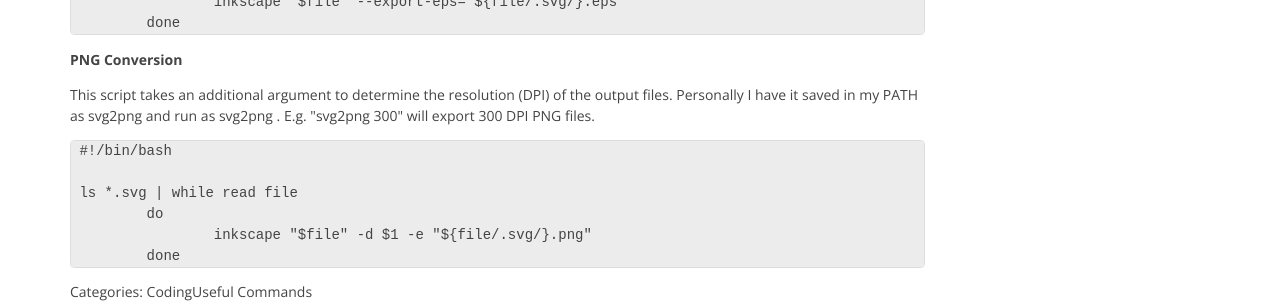
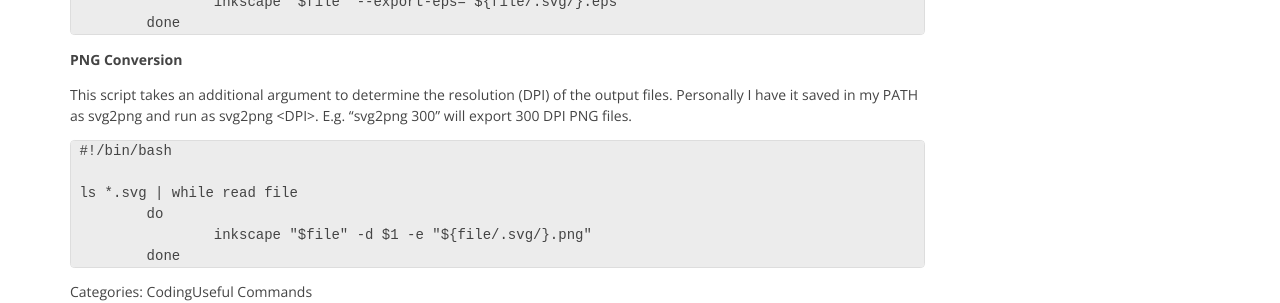
Before and after one commit to sebspain/sebspain.github.io, a Jekyll site: the page built from _posts/2013-12-22-useful-commands-1.md, in a window 1280 px wide. Shown: the part 1882-2185 px from the top of the page. Built offline with Jekyll 4.4.1, drawn with Linux system fonts in a browser that asks for light colours; Markdown is read by kramdown in place of the engine named in the settings; formulas are drawn with MathJax 3; comment, search, counter and statistics services are not loaded.

Commit message:
corrected escapes

````diff
--- a/_posts/2013-12-22-useful-commands-1.md
+++ b/_posts/2013-12-22-useful-commands-1.md
@@ -105,7 +105,7 @@
 
 **PNG Conversion**
 
-This script takes an additional argument to determine the resolution (DPI) of the output files. Personally I have it saved in my PATH as svg2png and run as svg2png <DPI>. E.g. "svg2png 300" will export 300 DPI PNG files.
+This script takes an additional argument to determine the resolution (DPI) of the output files. Personally I have it saved in my PATH as svg2png and run as svg2png \<DPI\>. E.g. "svg2png 300" will export 300 DPI PNG files.
 
 ```{sh}
 #!/bin/bash
````
